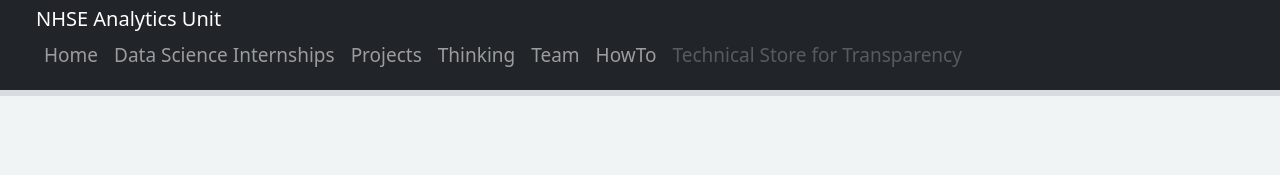
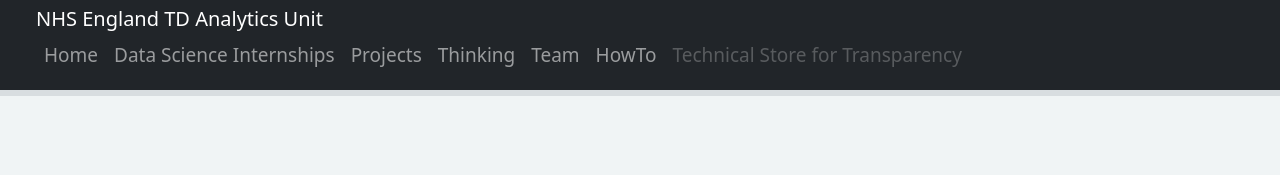
Before and after one commit to nhsx/AnalyticsUnit, a Jekyll site: the page built from index.md, in a window 1280 px wide. Shown: the top 175 px of the page. Built offline with Jekyll 4.4.1, drawn with Linux system fonts in a browser that asks for light colours.

Commit message:
Update Team Name

```diff
--- a/_config.yml
+++ b/_config.yml
@@ -1,7 +1,7 @@
 domain: nhsx.github.io
 url: https://nhsx.github.io
 baseurl: /AnalyticsUnit
-title: NHSE Analytics Unit
+title: NHS England TD Analytics Unit
 description: Technical Store for Transparency
 email: analytics-unit@nhsx.nhs.uk
 github_username: nhsx
```
